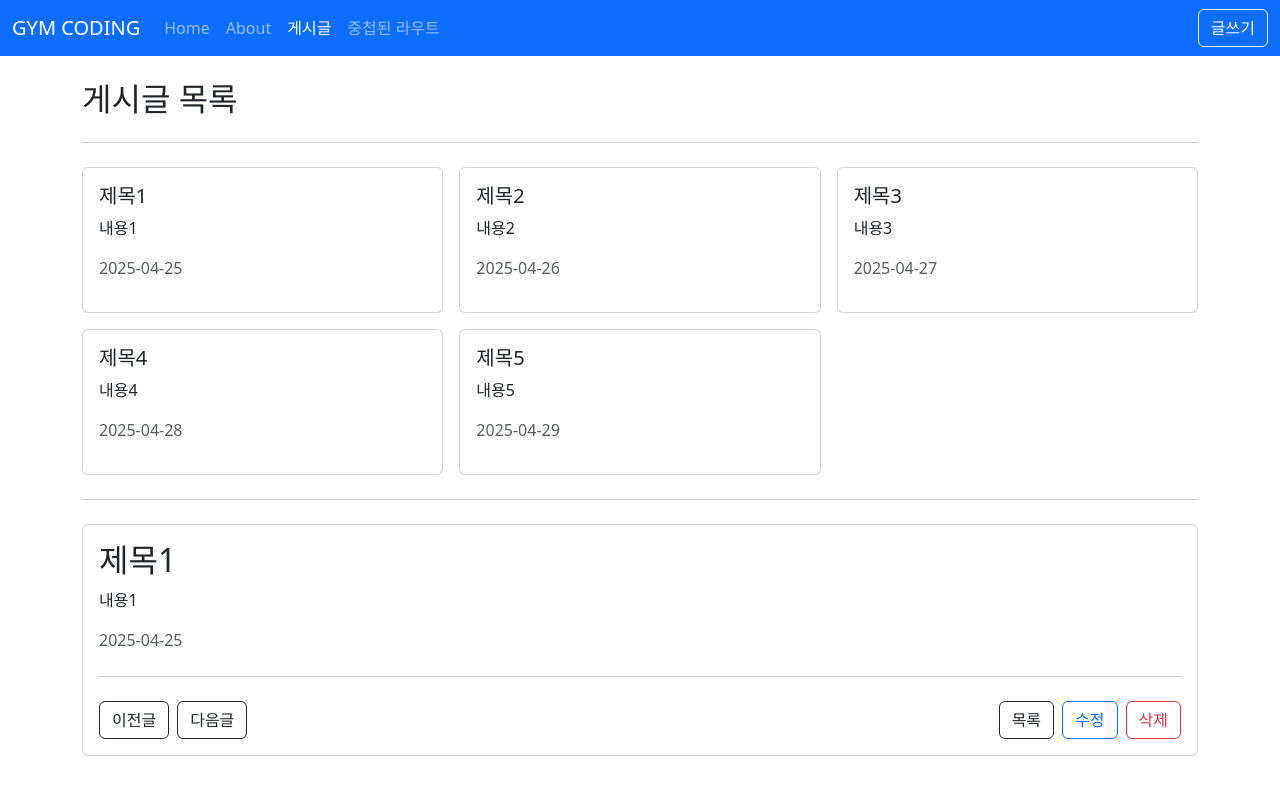
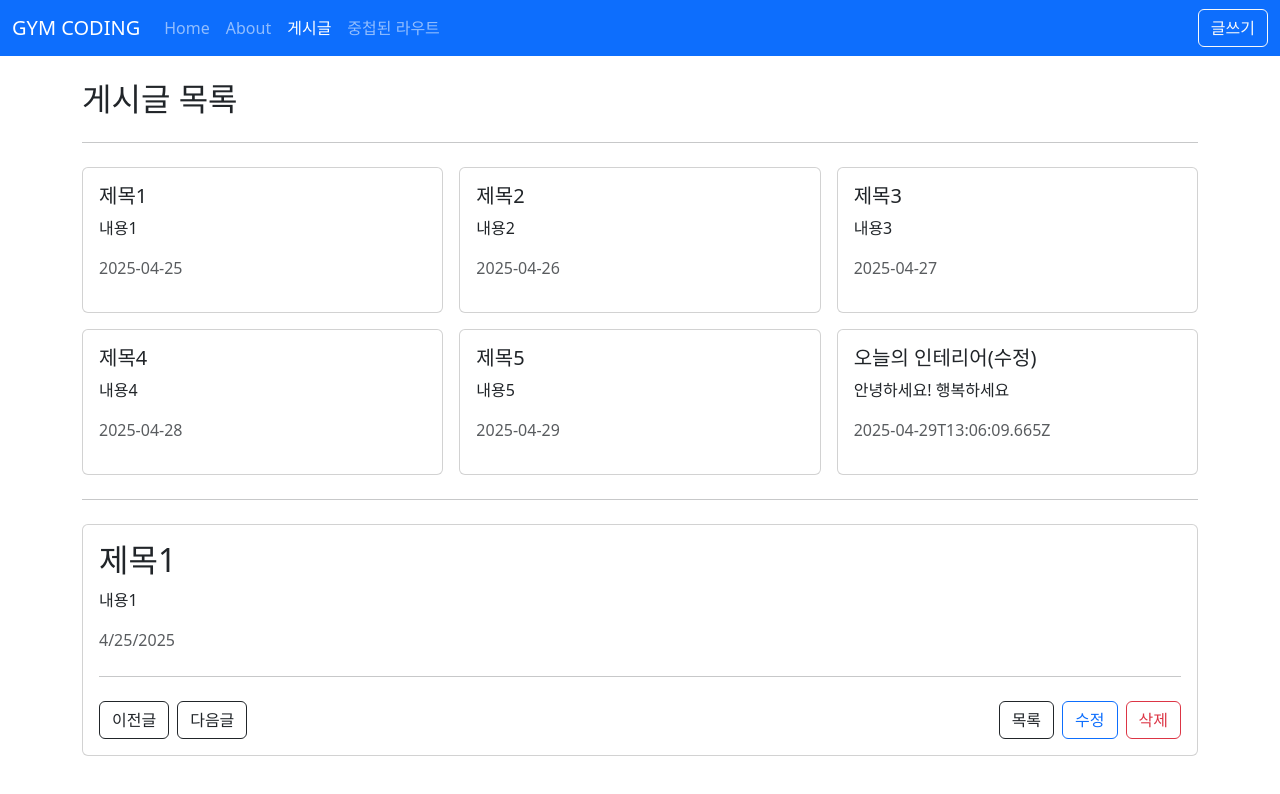
Before and after one commit to bbbbmo/gymcoding-vue, a Vue app: page /posts in a window 1280 px wide. Shown: the top 794 px of the page. Built offline with nearby package versions, Linux system fonts and the light colour scheme; data requests are answered from the project's data file; the HTML template or start-up script is replaced by a standard one.

Commit message:
✨ [4일차] json-server & CRUD 구현, 게시물 생성, 수정, 삭제 구현

```diff
--- /dev/null
+++ b/db.json
@@ -0,0 +1,40 @@
+{
+  "posts": [
+    {
+      "id": 1,
+      "title": "제목1",
+      "content": "내용1",
+      "createdAt": "2025-04-25"
+    },
+    {
+      "id": 2,
+      "title": "제목2",
+      "content": "내용2",
+      "createdAt": "2025-04-26"
+    },
+    {
+      "id": 3,
+      "title": "제목3",
+      "content": "내용3",
+      "createdAt": "2025-04-27"
+    },
+    {
+      "id": 4,
+      "title": "제목4",
+      "content": "내용4",
+      "createdAt": "2025-04-28"
+    },
+    {
+      "id": 5,
+      "title": "제목5",
+      "content": "내용5",
+      "createdAt": "2025-04-29"
+    },
+    {
+      "title": "오늘의 인테리어(수정)",
+      "content": "안녕하세요! 행복하세요",
+      "createdAt": "2025-04-29T13:06:09.665Z",
+      "id": 6
+    }
+  ]
+}
--- a/package.json
+++ b/package.json
@@ -10,9 +10,11 @@
     "build-only": "vite build",
     "type-check": "vue-tsc --build",
     "lint": "eslint . --fix",
-    "format": "prettier --write src/"
+    "format": "prettier --write src/",
+    "db": "json-server --watch db.json --port 5000"
   },
   "dependencies": {
+    "axios": "^1.9.0",
     "bootstrap": "^5.3.5",
     "bootstrap-icons": "^1.11.3",
     "pinia": "^3.0.1",
@@ -29,7 +31,7 @@
     "eslint": "^9.22.0",
     "eslint-plugin-vue": "~10.0.0",
     "jiti": "^2.4.2",
-    "json-server": "^1.0.0-beta.3",
+    "json-server": "^0.17.4",
     "npm-run-all2": "^7.0.2",
     "prettier": "3.5.3",
     "typescript": "~5.8.0",
--- a/src/api/post.ts
+++ b/src/api/post.ts
@@ -1,22 +1,29 @@
+import axios from 'axios'
+
 // axios 인스턴스 생성
 export type Post = {
-  id: number
+  id?: number
   title: string
   content: string
-  createdAt: string
+  createdAt: Date | string
 }
-const posts: Post[] = [
-  { id: 1, title: '제목1', content: '내용1', createdAt: '2025-04-25' },
-  { id: 2, title: '제목2', content: '내용2', createdAt: '2025-04-26' },
-  { id: 3, title: '제목3', content: '내용3', createdAt: '2025-04-27' },
-  { id: 4, title: '제목4', content: '내용4', createdAt: '2025-04-28' },
-  { id: 5, title: '제목5', content: '내용5', createdAt: '2025-04-29' },
-]
 
 export const getPosts = () => {
-  return posts
+  return axios.get('http://localhost:5000/posts')
 }
 
 export const getPostById = (id: number) => {
-  return posts.find((item) => item.id === id)
+  return axios.get(`http://localhost:5000/posts/${id}`)
 }
+
+export const createPost = (data: Post) => {
+  return axios.post('http://localhost:5000/posts', data)
+}
+
+export const updatePost = (id: number, data: Pick<Post, 'title' | 'content'>) => {
+  return axios.put(`http://localhost:5000/posts/${id}`, data)
+}
+
+export const deletePost = (id: number) => {
+  return axios.delete(`http://localhost:5000/posts/${id}`)
+}
--- a/src/router/index.ts
+++ b/src/router/index.ts
@@ -26,7 +26,7 @@ const router = createRouter({
     },
     {
       path: '/posts',
-      name: 'postList ',
+      name: 'postList',
       component: PostListView,
     },
     {
--- a/src/views/post/PostCreateView.vue
+++ b/src/views/post/PostCreateView.vue
@@ -1,7 +1,22 @@
 <script setup lang="ts">
 import { useRouter } from 'vue-router'
+import { ref } from 'vue'
+import { type Post, createPost } from '@/api/post'
 
 const router = useRouter()
+const form = ref<Pick<Post, 'title' | 'content'>>({
+  title: '',
+  content: '',
+})
+
+const save = async () => {
+  try {
+    await createPost({ ...form.value, createdAt: new Date() })
+    goListPage()
+  } catch (error) {
+    console.error(error)
+  }
+}
 
 const goListPage = () => {
   router.push({
@@ -14,14 +29,20 @@ const goListPage = () => {
   <div>
     <h2 c>게시글 등록</h2>
     <hr class="my-4" />
-    <form @submit.prevent="">
+    <form @submit.prevent="save">
       <div class="mb-3">
         <label for="exampleFormControlInput1" class="form-label">제목</label>
-        <input type="text" class="form-control" id="title" placeholder="내용을 입력해주세요" />
+        <input
+          v-model="form.title"
+          type="text"
+          class="form-control"
+          id="title"
+          placeholder="내용을 입력해주세요"
+        />
       </div>
       <div class="mb-3">
         <label for="content" class="form-label">내용</label>
-        <textarea class="form-control" id="" rows="3"></textarea>
+        <textarea v-model="form.content" class="form-control" id="content" rows="3"></textarea>
       </div>
       <div class="pt-4">
         <button type="button" class="btn btn-outline-dark me-2" @click="goListPage">목록</button>
--- a/src/views/post/PostDetailView.vue
+++ b/src/views/post/PostDetailView.vue
@@ -1,18 +1,25 @@
 <script setup lang="ts">
-import { getPostById, type Post } from '@/api/post'
-import { ref } from 'vue'
-
+import { getPostById, type Post, deletePost } from '@/api/post'
+import { ref, onMounted } from 'vue'
+import { useRouter } from 'vue-router'
 const props = defineProps<{
   id: number
 }>()
+
+const router = useRouter()
 
 type Button = {
   text: string
   variant: string
   to?: string
+  onClick?: () => Promise<void>
 }
 
-const form = ref<Post>({} as Post)
+const post = ref<Post>({} as Post)
+const setPost = (data: Post) => {
+  post.value = { ...data }
+  console.log(post.value)
+}
 
 const leftButtons: Button[] = [
   {
@@ -39,25 +46,44 @@ const rightButtons: Button[] = [
   {
     text: '삭제',
     variant: 'btn-outline-danger',
+    onClick: async () => {
+      try {
+        if (confirm('정말 삭제하시겠습니까?') === false) {
+          return
+        }
+        await deletePost(props.id)
+        router.push({ name: 'postList' })
+      } catch (error) {
+        console.error(error)
+      }
+    },
   },
 ]
 
-const fetchPost = () => {
-  const data = getPostById(props.id) as Post
-  form.value = { ...data }
-  // form.title = data.title
-  // form.content = data.content
-  // form.createdAt = data.createdAt <- reactive를 사용 시 이렇게 해야함, 그냥 { ...data } 대입 시 반응형을 잃어버림
+const fetchPost = async () => {
+  try {
+    const { data } = await getPostById(props.id)
+    setPost(data)
+  } catch (error) {
+    console.error(error)
+  }
+  // post.title = data.title
+  // post.content = data.content
+  // post.createdAt = data.createdAt <- reactive를 사용 시 이렇게 해야함, 그냥 { ...data } 대입 시 반응형을 잃어버림
 }
 
-fetchPost()
+onMounted(() => {
+  fetchPost()
+})
 </script>
 
 <template>
   <div>
-    <h2>{{ form.title }}</h2>
-    <p>{{ form.content }}</p>
-    <p class="text-muted">{{ form.createdAt }}</p>
+    <h2>{{ post.title }}</h2>
+    <p>{{ post.content }}</p>
+    <p class="text-muted">
+      {{ post.createdAt ? new Date(post.createdAt).toLocaleDateString() : '-' }}
+    </p>
     <hr class="my-4" />
     <div class="row g-2">
       <div class="col-auto" v-for="button in leftButtons" :key="button.text">
@@ -68,7 +94,14 @@ fetchPost()
         <RouterLink v-if="button.to" :to="button.to" class="btn" :class="button.variant">{{
           button.text
         }}</RouterLink>
-        <button v-else class="btn" :class="button.variant">{{ button.text }}</button>
+        <button
+          v-else
+          class="btn"
+          :class="button.variant"
+          @click="button.onClick && button.onClick()"
+        >
+          {{ button.text }}
+        </button>
       </div>
     </div>
   </div>
--- a/src/views/post/PostEditView.vue
+++ b/src/views/post/PostEditView.vue
@@ -1,4 +1,6 @@
 <script setup lang="ts">
+import { getPostById, type Post, updatePost } from '@/api/post'
+import { ref } from 'vue'
 import { useRouter } from 'vue-router'
 import { useRoute } from 'vue-router'
 
@@ -6,7 +8,30 @@ const router = useRouter()
 const route = useRoute()
 
 const postId = route.params.id
+const form = ref<Pick<Post, 'title' | 'content'>>({
+  title: '',
+  content: '',
+})
 
+const setForm = (data: Post) => {
+  form.value = { ...data }
+}
+
+const fetchPost = async () => {
+  const { data } = await getPostById(Number(postId))
+  setForm(data)
+}
+
+fetchPost()
+
+const edit = async () => {
+  try {
+    await updatePost(Number(postId), { ...form.value })
+    goDetailPage()
+  } catch (error) {
+    console.error(error)
+  }
+}
 const goDetailPage = () => {
   router.push({
     name: 'postDetail',
@@ -21,14 +46,20 @@ const goDetailPage = () => {
   <div>
     <h2>게시글 수정</h2>
     <hr class="my-4" />
-    <form @submit.prevent="">
+    <form @submit.prevent="edit">
       <div class="mb-3">
         <label for="exampleFormControlInput1" class="form-label">제목</label>
-        <input type="text" class="form-control" id="title" placeholder="내용을 입력해주세요" />
+        <input
+          v-model="form.title"
+          type="text"
+          class="form-control"
+          id="title"
+          placeholder="내용을 입력해주세요"
+        />
       </div>
       <div class="mb-3">
         <label for="content" class="form-label">내용</label>
-        <textarea class="form-control" id="" rows="3"></textarea>
+        <textarea v-model="form.content" class="form-control" id="" rows="3"></textarea>
       </div>
       <div class="pt-4">
         <button type="button" class="btn btn-outline-danger me-2" @click="goDetailPage">
--- a/src/views/post/PostListView.vue
+++ b/src/views/post/PostListView.vue
@@ -7,10 +7,14 @@ import PostDetailView from '@/views/post/PostDetailView.vue'
 import AppCard from '@/components/AppCard.vue'
 
 const router = useRouter()
-const posts = ref<Post[]>(getPosts())
+const posts = ref<Post[]>([])
 
-const fetchPost = () => {
-  posts.value = getPosts()
+const fetchPost = async () => {
+  try {
+    ;({ data: posts.value } = await getPosts())
+  } catch (error) {
+    console.error(error)
+  }
 }
 
 fetchPost()
@@ -39,7 +43,7 @@ const goPage = (id: number) => {
           :title="post.title"
           :content="post.content"
           :createdAt="post.createdAt"
-          @click="goPage(post.id)"
+          @click="goPage(post.id ?? 0)"
         />
       </div>
     </div>
```
Also changed, not shown: 1 other file (tests, documents, lock files or other folders).
